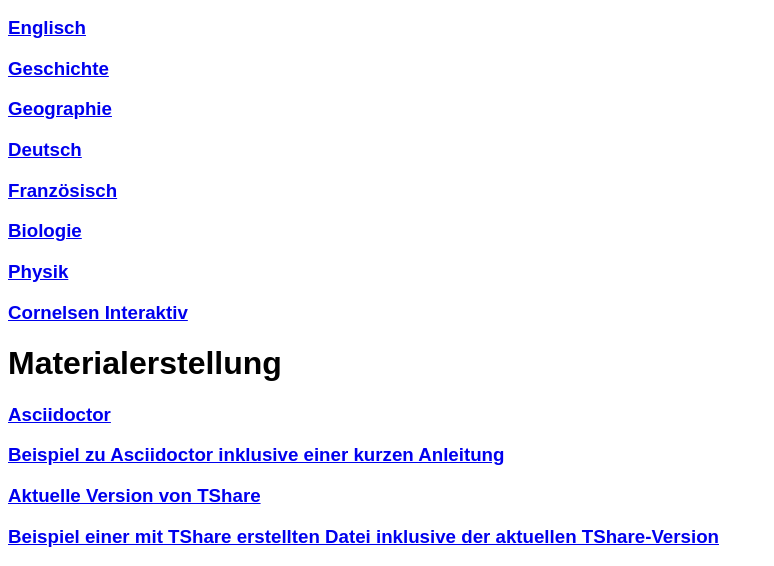
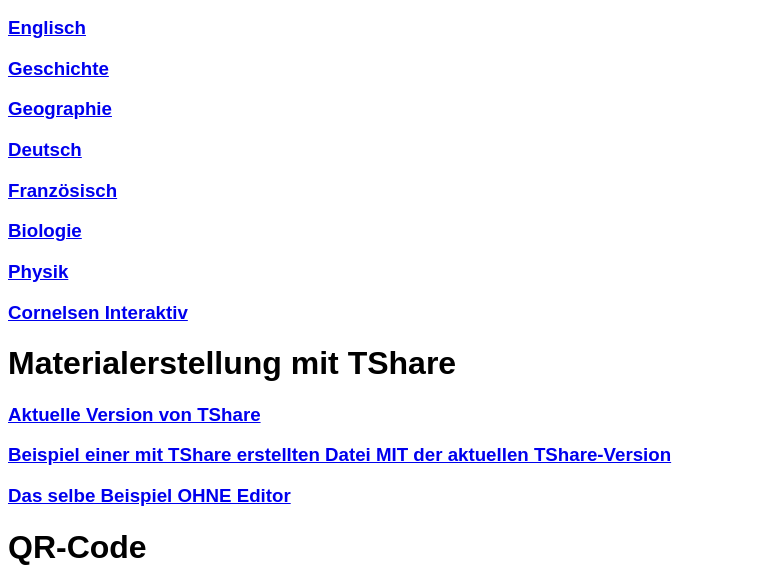
Before and after one commit to menzelths/BadWildbad, a plain HTML site: page index.html in a window 1280 px wide. Shown: the part 389-955 px from the top of the page, without its empty margins (0-774 px from the left). Drawn offline with Linux system fonts and the light colour scheme.

Commit message:
Anpassung Informationen

```diff
--- a/index.html
+++ b/index.html
@@ -24,11 +24,12 @@
 <h3><a href='Verlagsangebote/FACH_Physik.html'>Physik</a></h3><p>
 
     <h3><a href="http://ebookplus.cornelsen.de">Cornelsen Interaktiv</a></h3>
-<h1>Materialerstellung</h1>
-<h3><a href="http://www.asciidoctor.org>">Asciidoctor</a></h3>
-    <h3><a href="https://menzelths.github.io/Mathematik-Kursstufe/">Beispiel zu Asciidoctor inklusive einer kurzen Anleitung</a></h3>
-<h3><a href='https://menzelths.github.io/TshareWriterLatest/TShare.html'>Aktuelle Version von TShare</a></h3>
-<h3><a href='https://menzelths.github.io/TshareWriterLatest/Beispiel.html'>Beispiel einer mit TShare erstellten Datei inklusive der aktuellen TShare-Version</a></h3><p>
+<h1>Materialerstellung mit TShare</h1>
+    <h3><a href="Bhttps://menzelths.github.io/TshareWriterLatest/BeispielOhneEditor.html"></a></h3>
+<h3><a href='https://menzelths.github.io/TshareWriterLatest/TShare.html'>Aktuelle Version von TShare</a></h3><p>
+<h3><a href='https://menzelths.github.io/TshareWriterLatest/Beispiel.html'>Beispiel einer mit TShare erstellten Datei MIT der aktuellen TShare-Version</a></h3>
+    <h3><a href="Bhttps://menzelths.github.io/TshareWriterLatest/BeispielOhneEditor.html">Das selbe Beispiel OHNE Editor</a></h3>
+    <p>
 
 <h1>QR-Code</h1>
     <img src="qrcode.png">
```
